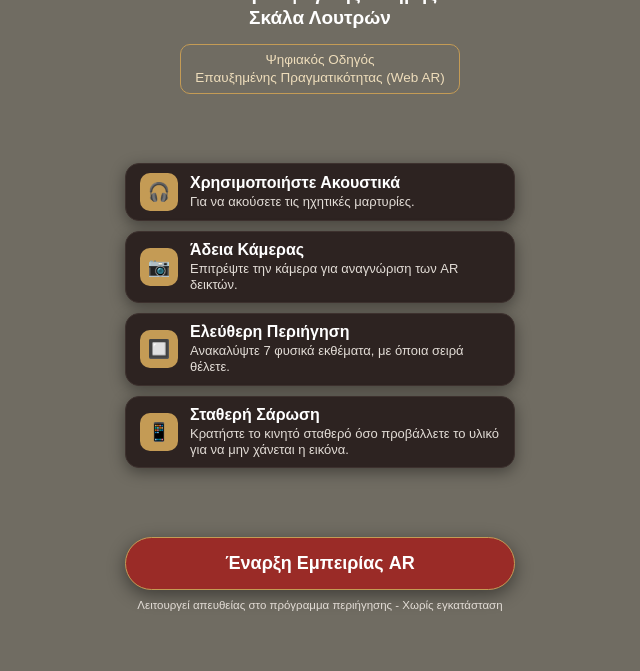
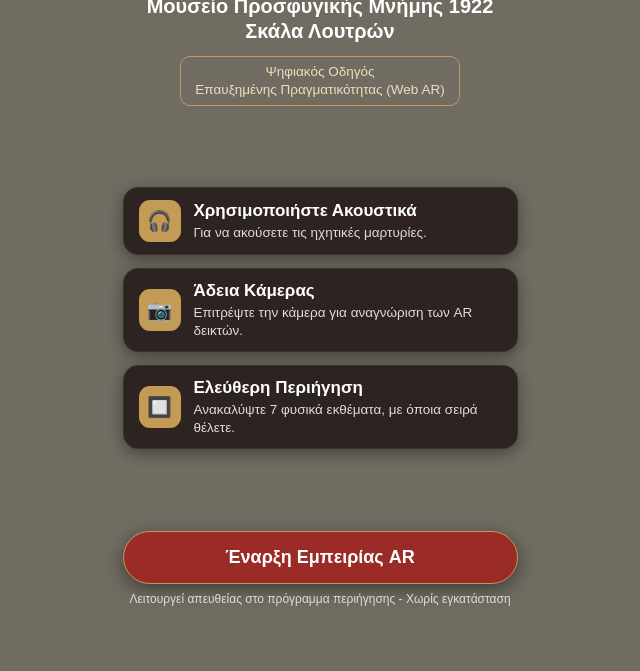
Before and after one commit to ioannathom9-droid/refugee-museum-ar, a plain HTML site: page index.html in a window 1280 px wide. Shown: the part 129-800 px from the top of the page, without its empty margins (320-960 px from the left). Drawn offline with Linux system fonts and the light colour scheme.

Commit message:
Update index.html

```diff
--- a/index.html
+++ b/index.html
@@ -17,47 +17,47 @@
         position: fixed; top: 0; left: 0; width: 100vw; height: 100vh;
         background-color: #706C62; z-index: 10000;
         display: flex; flex-direction: column; justify-content: space-around; align-items: center;
-        overflow-y: auto; padding: 6px 20px 15px 20px; box-sizing: border-box;
+        overflow-y: auto; padding: 10px 20px 18px 20px; box-sizing: border-box;
       }
 
       .header-section {
         text-align: center; color: #fff; width: 100%; margin-top: 0;
       }
       .header-section img {
-        width: 82px; height: auto; margin-bottom: 4px;
+        width: 86px; height: auto; margin-bottom: 4px;
       }
       .header-section h2 {
-        font-size: 19px; line-height: 1.25; margin: 2px 0; font-weight: bold;
+        font-size: 20px; line-height: 1.25; margin: 2px 0; font-weight: bold;
       }
       .badge-box {
         border: 1.5px solid #C49B55; border-radius: 10px; padding: 6px 14px;
         display: inline-block; color: #EEDDBB; font-size: 13.5px; font-weight: 500;
-        margin-top: 12px; background-color: transparent; text-align: center; line-height: 1.35;
+        margin-top: 10px; background-color: transparent; text-align: center; line-height: 1.35;
       }
 
       .features-wrapper {
-        width: 100%; max-width: 390px; display: flex; flex-direction: column; gap: 10px;
-        margin: 2px 0;
+        width: 100%; max-width: 395px; display: flex; flex-direction: column; gap: 13px;
+        margin: 6px 0;
       }
       .feature-card {
-        background-color: #2D2321; border: 1.5px solid #3d312e; border-radius: 14px;
-        padding: 9px 14px; width: 100%; box-sizing: border-box;
-        display: flex; align-items: center; gap: 12px; box-shadow: 0 4px 15px rgba(0,0,0,0.4);
+        background-color: #2D2321; border: 1.5px solid #3d312e; border-radius: 15px;
+        padding: 12px 15px; width: 100%; box-sizing: border-box;
+        display: flex; align-items: center; gap: 13px; box-shadow: 0 4px 15px rgba(0,0,0,0.4);
       }
       .feature-icon {
-        width: 38px; height: 38px; background-color: #C49B55; border-radius: 10px;
+        width: 42px; height: 42px; background-color: #C49B55; border-radius: 11px;
         display: flex; align-items: center; justify-content: center; flex-shrink: 0;
-        font-size: 18px;
+        font-size: 20px;
       }
       .feature-text h3 {
-        color: #fff; font-size: 16px; margin: 0 0 2px 0; font-weight: bold;
+        color: #fff; font-size: 17px; margin: 0 0 3px 0; font-weight: bold;
       }
       .feature-text p {
-        color: #E2DCD6; font-size: 13px; margin: 0; line-height: 1.25;
+        color: #E2DCD6; font-size: 13.5px; margin: 0; line-height: 1.3;
       }
 
       .cta-container {
-        text-align: center; width: 100%; max-width: 390px; margin-bottom: 10px;
+        text-align: center; width: 100%; max-width: 395px; margin-bottom: 8px;
       }
       #startBtn {
         background-color: #9A2B27; color: #fff; font-size: 18px; font-weight: bold;
@@ -65,7 +65,7 @@
         cursor: pointer; box-shadow: 0 5px 18px rgba(0,0,0,0.45);
       }
       .cta-subtext {
-        color: #E2DCD6; font-size: 11.5px; margin-top: 8px; line-height: 1.3;
+        color: #E2DCD6; font-size: 12px; margin-top: 8px; line-height: 1.3;
       }
 
       /* Σταθερό 2D Πλαίσιο Προβολής Βίντεο */
@@ -182,10 +182,11 @@
         display: none;
       }
       #scanText {
-        position: fixed; top: calc(45% + 135px); left: 50%; transform: translateX(-50%);
-        color: #ffffff; background: rgba(0,0,0,0.75); padding: 8px 16px; border-radius: 20px;
-        font-size: 13px; font-weight: 500; z-index: 9990; border: 1px solid rgba(196,155,85,0.4);
-        display: none; text-align: center; white-space: nowrap;
+        position: fixed; top: calc(45% + 132px); left: 50%; transform: translateX(-50%);
+        color: #ffffff; background: rgba(0,0,0,0.78); padding: 9px 18px; border-radius: 18px;
+        font-size: 14px; line-height: 1.35; font-weight: 500; z-index: 9990;
+        border: 1px solid rgba(196,155,85,0.45); display: none; text-align: center;
+        width: max-content; max-width: 82vw;
       }
     </style>
   </head>
@@ -223,14 +224,6 @@
             <p>Ανακαλύψτε 7 φυσικά εκθέματα, με όποια σειρά θέλετε.</p>
           </div>
         </div>
-
-        <div class="feature-card">
-          <div class="feature-icon">📱</div>
-          <div class="feature-text">
-            <h3>Σταθερή Σάρωση</h3>
-            <p>Κρατήστε το κινητό σταθερό όσο προβάλλετε το υλικό για να μην χάνεται η εικόνα.</p>
-          </div>
-        </div>
       </div>
 
       <div class="cta-container">
@@ -239,9 +232,9 @@
       </div>
     </div>
 
-    <!-- Στόχος Σάρωσης & Λευκό Κείμενο Οδηγίας -->
+    <!-- Στόχος Σάρωσης & Κείμενο Οδηγίας -->
     <div id="scanReticle"></div>
-    <div id="scanText">Στρέψτε την κάμερα σε ένα από τα 7 οπτικά σχέδια της εφαρμογής</div>
+    <div id="scanText">Στρέψτε την κάμερα σε ένα από τα<br>7 οπτικά σχέδια της εφαρμογής</div>
 
     <!-- Σταθερό 2D Overlay Βίντεο (Γάμος, Παππούς, Πούλος) -->
     <div id="videoOverlayContainer">
```
